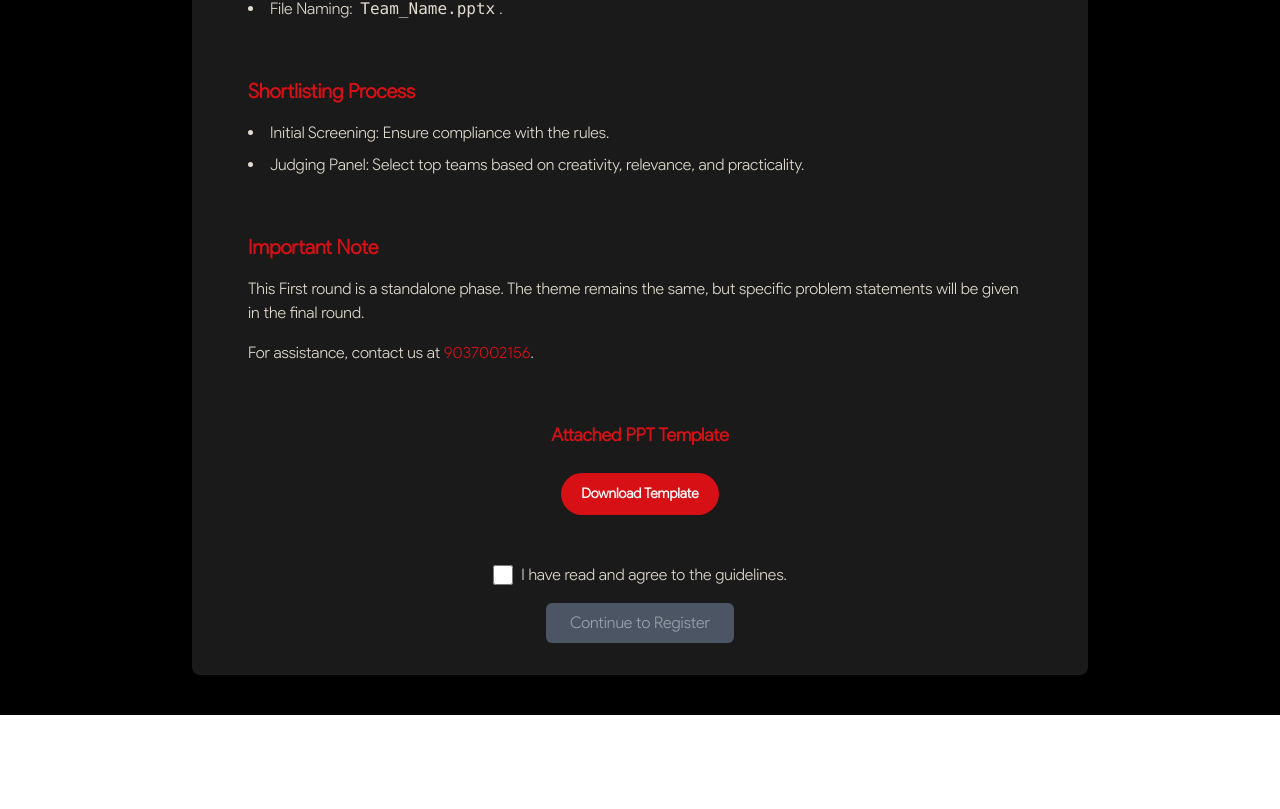
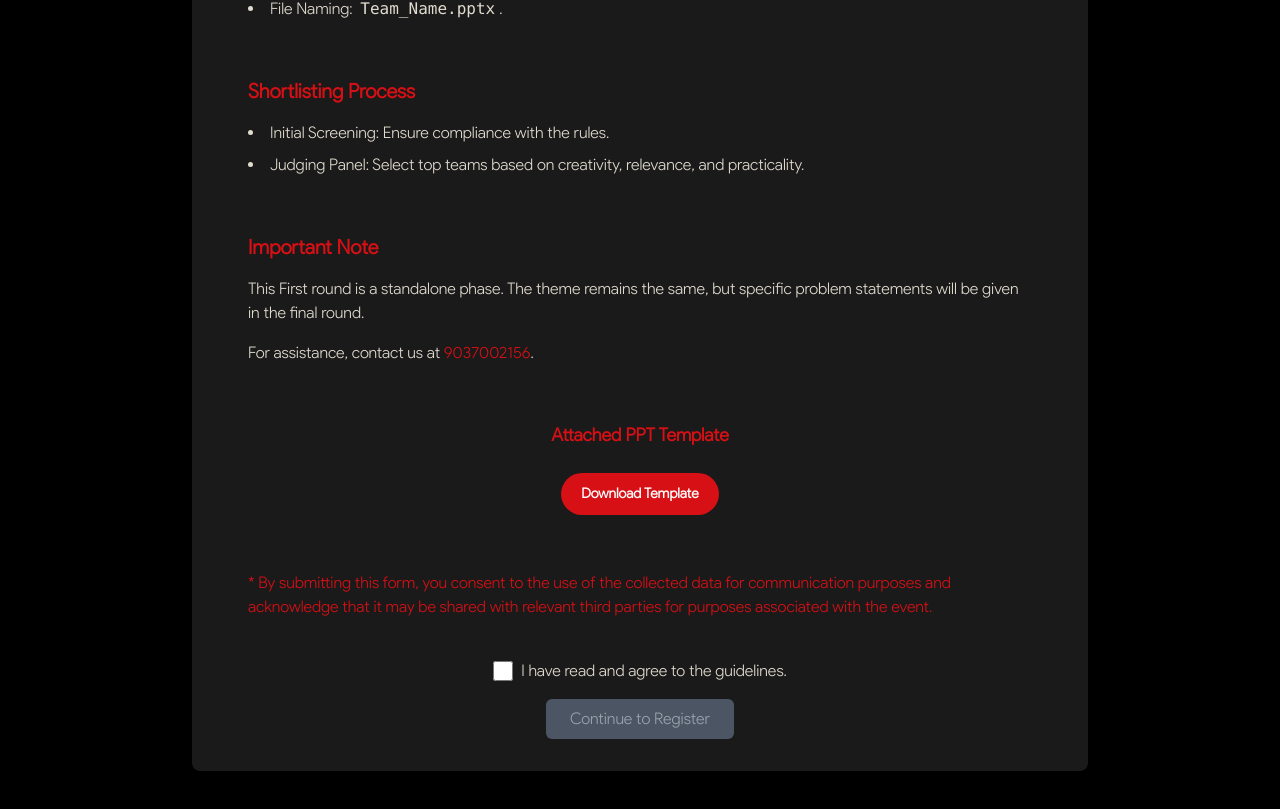
Before and after one commit to IEEE-SB-MITS/PegasusRegistration, a Next.js app: page / in a window 1280 px wide. Shown: the part 939-1748 px from the top of the page. Before the commit the page ends 1654 px from the top, so only its background shows below. Built offline with nearby package versions, Linux system fonts and the light colour scheme.

Commit message:
guidlines edit

```diff
--- a/app/page.js
+++ b/app/page.js
@@ -110,7 +110,10 @@ export default function Guidelines() {
         </div>
 
         {/* Agree Checkbox and Button */}
-        <div className="mt-8 flex flex-col items-center">
+        <div className="flex flex-col items-center">
+          <label htmlFor="agree" className="text-[#d71015] text-base py-10 md:px-6 font-medium">
+          * By submitting this form, you consent to the use of the collected data for communication purposes and acknowledge that it may be shared with relevant third parties for purposes associated with the event.
+          </label>
           <div className="flex items-center space-x-2">
             <input
               type="checkbox"
@@ -119,6 +122,7 @@ export default function Guidelines() {
               onChange={() => setAgreed(!agreed)}
               className="w-5 h-5 text-[#d71015] bg-gray-900 border-gray-700 rounded focus:ring-[#d71015]"
             />
+
             <label htmlFor="agree" className="text-[#E2DCD0] text-base">
               I have read and agree to the guidelines.
             </label>
```
